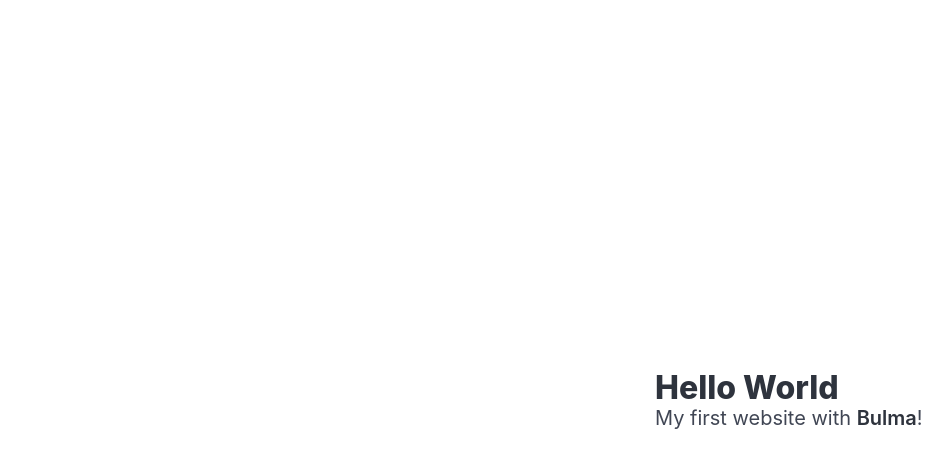
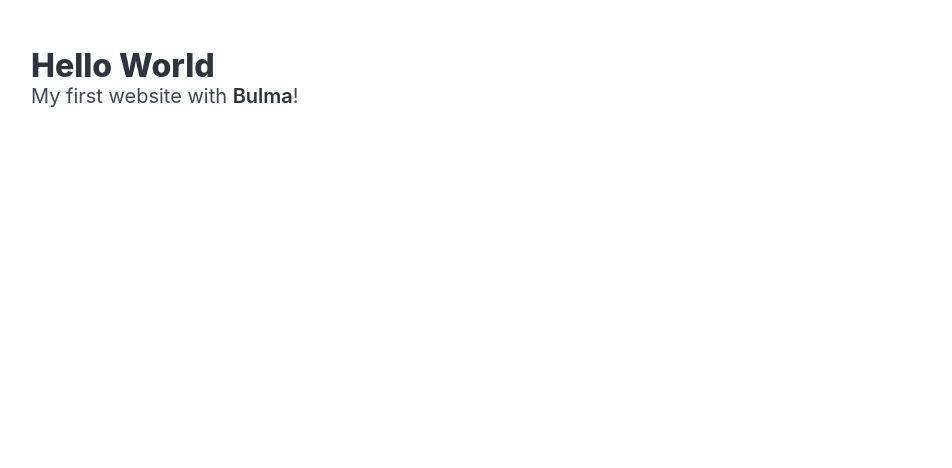
Before and after one commit to Sauliusm1/weather-app, a Vue app: page / in a window 1280 px wide. Shown: the top 468 px of the page, without its empty margins (33-985 px from the left). Built offline with nearby package versions, Linux system fonts and the light colour scheme; the HTML template or start-up script is replaced by a standard one.

Commit message:
Fixed bulma import

```diff
--- a/src/assets/base.css
+++ /dev/null
@@ -1,86 +0,0 @@
-/* color palette from <https://github.com/vuejs/theme> */
-:root {
-  --vt-c-white: #ffffff;
-  --vt-c-white-soft: #f8f8f8;
-  --vt-c-white-mute: #f2f2f2;
-
-  --vt-c-black: #181818;
-  --vt-c-black-soft: #222222;
-  --vt-c-black-mute: #282828;
-
-  --vt-c-indigo: #2c3e50;
-
-  --vt-c-divider-light-1: rgba(60, 60, 60, 0.29);
-  --vt-c-divider-light-2: rgba(60, 60, 60, 0.12);
-  --vt-c-divider-dark-1: rgba(84, 84, 84, 0.65);
-  --vt-c-divider-dark-2: rgba(84, 84, 84, 0.48);
-
-  --vt-c-text-light-1: var(--vt-c-indigo);
-  --vt-c-text-light-2: rgba(60, 60, 60, 0.66);
-  --vt-c-text-dark-1: var(--vt-c-white);
-  --vt-c-text-dark-2: rgba(235, 235, 235, 0.64);
-}
-
-/* semantic color variables for this project */
-:root {
-  --color-background: var(--vt-c-white);
-  --color-background-soft: var(--vt-c-white-soft);
-  --color-background-mute: var(--vt-c-white-mute);
-
-  --color-border: var(--vt-c-divider-light-2);
-  --color-border-hover: var(--vt-c-divider-light-1);
-
-  --color-heading: var(--vt-c-text-light-1);
-  --color-text: var(--vt-c-text-light-1);
-
-  --section-gap: 160px;
-}
-
-@media (prefers-color-scheme: dark) {
-  :root {
-    --color-background: var(--vt-c-black);
-    --color-background-soft: var(--vt-c-black-soft);
-    --color-background-mute: var(--vt-c-black-mute);
-
-    --color-border: var(--vt-c-divider-dark-2);
-    --color-border-hover: var(--vt-c-divider-dark-1);
-
-    --color-heading: var(--vt-c-text-dark-1);
-    --color-text: var(--vt-c-text-dark-2);
-  }
-}
-
-*,
-*::before,
-*::after {
-  box-sizing: border-box;
-  margin: 0;
-  font-weight: normal;
-}
-
-body {
-  min-height: 100vh;
-  color: var(--color-text);
-  background: var(--color-background);
-  transition:
-    color 0.5s,
-    background-color 0.5s;
-  line-height: 1.6;
-  font-family:
-    Inter,
-    -apple-system,
-    BlinkMacSystemFont,
-    'Segoe UI',
-    Roboto,
-    Oxygen,
-    Ubuntu,
-    Cantarell,
-    'Fira Sans',
-    'Droid Sans',
-    'Helvetica Neue',
-    sans-serif;
-  font-size: 15px;
-  text-rendering: optimizeLegibility;
-  -webkit-font-smoothing: antialiased;
-  -moz-osx-font-smoothing: grayscale;
-}
--- a/src/assets/main.css
+++ /dev/null
@@ -1,35 +0,0 @@
-@import './base.css';
-
-#app {
-  max-width: 1280px;
-  margin: 0 auto;
-  padding: 2rem;
-  font-weight: normal;
-}
-
-a,
-.green {
-  text-decoration: none;
-  color: hsla(160, 100%, 37%, 1);
-  transition: 0.4s;
-  padding: 3px;
-}
-
-@media (hover: hover) {
-  a:hover {
-    background-color: hsla(160, 100%, 37%, 0.2);
-  }
-}
-
-@media (min-width: 1024px) {
-  body {
-    display: flex;
-    place-items: center;
-  }
-
-  #app {
-    display: grid;
-    grid-template-columns: 1fr 1fr;
-    padding: 0 2rem;
-  }
-}
--- /dev/null
+++ b/src/assets/main.scss
@@ -0,0 +1,4 @@
+// Customizations Here (Optional)
+
+// Bulma Import
+@import 'bulma/css/bulma.css';
--- a/src/components/TheWelcome.vue
+++ b/src/components/TheWelcome.vue
@@ -7,7 +7,6 @@
     <meta charset="utf-8">
     <meta name="viewport" content="width=device-width, initial-scale=1">
     <title>Hello Bulma!</title>
-    <link rel="stylesheet" href="https://cdn.jsdelivr.net/npm/bulma@1.0.2/css/bulma.min.css">
   </head>
   <body>
   <section class="section">
--- a/src/main.ts
+++ b/src/main.ts
@@ -1,4 +1,4 @@
-import './assets/main.css'
+import './assets/main.scss';
 
 import { createApp } from 'vue'
 import App from './App.vue'
```
